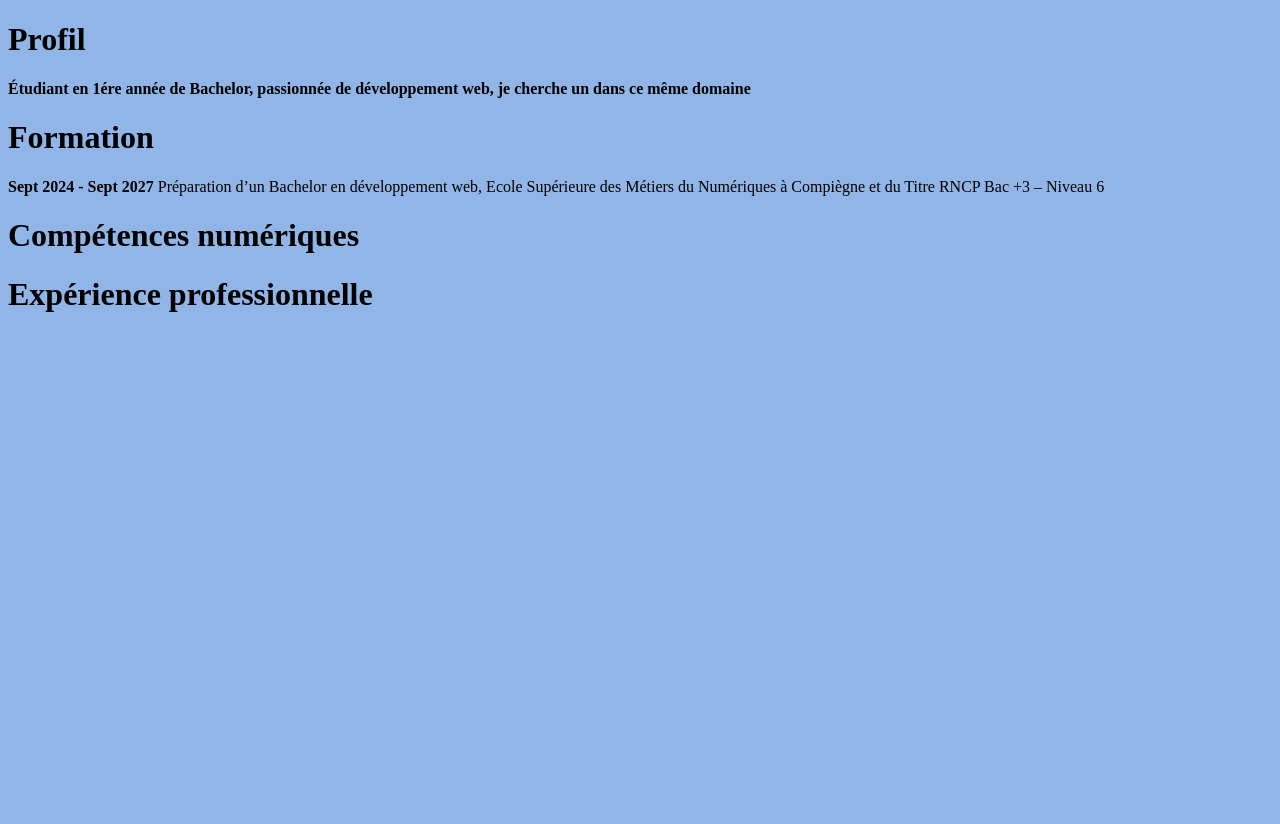
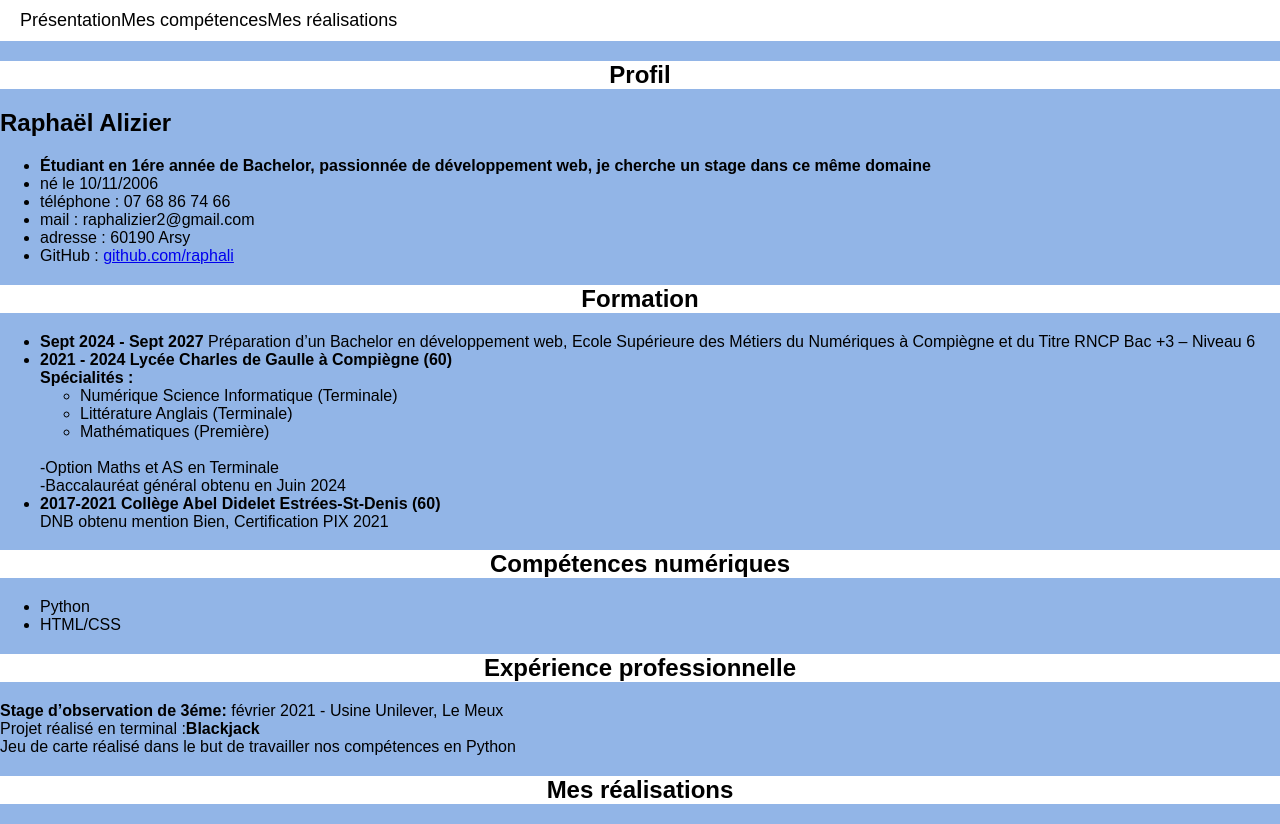
Before and after one commit to raphali/CV, a plain HTML site: page index.html in a window 1280 px wide. Before the commit the page ends 800 px from the top, so only its background shows below. Drawn offline with Linux system fonts and the light colour scheme.

Commit message:
second commit

```diff
--- a/assets/css/CVCSS.css
+++ b/assets/css/CVCSS.css
@@ -1,3 +1,37 @@
 body {
     background-color: rgb(146, 181, 231);
+    font-family: Arial, sans-serif;
+    margin: 0;
+    padding: 0;
 }
+
+nav {
+    background-color: white;
+    display:flex;
+    padding: 10px 20px;
+}
+
+.nav-list {
+    list-style: none;
+    display:flex;
+    justify-content:center;
+    margin:0;
+    padding:0;
+}
+
+.nav-list a {
+    text-decoration: none;
+    color: black;
+    font-size: 18px;
+    transition: color 0.3s;
+}
+
+.nav-list a:hover {
+    color: rgb(146, 181, 231);
+}
+
+h1 {
+    background-color: white;
+    display:flex;
+    justify-content:center;
+}
--- a/index.html
+++ b/index.html
@@ -5,20 +5,69 @@
     <meta charset="UTF-8">
     <meta name="viewport" content="width=device-width, initial-scale=1.0">
     <link rel="stylesheet" href="assets/css/CVCSS.css">
-    <title>CV</title>
+    <title>CV - Raphaël Alizier</title>
 </head>
 
 <body>
-    <h1> Profil </h1>
-    <p><strong>Étudiant en 1ére année de Bachelor, passionnée de développement web, je cherche un dans ce même
-            domaine</strong></p>
+    <header>
+        <nav class="navbar">
+            <ul class="nav-list">
+                <li><a href="#Presentation"> Présentation</a></li>
+                <li><a href="#Competences"> Mes compétences</a></li>
+                <li><a href="#Realisation"> Mes réalisations</a></li>
+            </ul>
+        </nav>
+    </header>
+    <section id="Presentation" class="section">
+        <div class="presentation">
+            <h1> Profil </h1>
+            <h2><strong>Raphaël Alizier</h2>
+            <ul class="presentation-list">
+                <li>Étudiant en 1ére année de Bachelor, passionnée de développement web, je cherche un stage dans ce même
+                    domaine</strong> </li>
+                <li>né le 10/11/2006 </li>
+                <li>téléphone : 07 68 86 74 66 </li>
+                <li>mail : raphalizier2@gmail.com </li>
+                <li>adresse : 60190 Arsy </li>
+                <li>GitHub : <a href="https://github.com/raphali">github.com/raphali</a></li>
+            </ul>
+        </div>
+    </section>
+    <p>
+    <section id="Presentation" class="section">
     <h1> Formation </h1>
-    <p><strong>Sept 2024 - Sept 2027</strong> Préparation d’un Bachelor en développement web, Ecole
+    <ul class="formation-list">
+        <li><strong>Sept 2024 - Sept 2027</strong> Préparation d’un Bachelor en développement web, Ecole
         Supérieure des Métiers du Numériques à Compiègne et du
-        Titre RNCP Bac +3 – Niveau 6 </p>
+        Titre RNCP Bac +3 – Niveau 6 </li>
+        <li><strong>2021 - 2024 Lycée Charles de Gaulle à Compiègne (60) <br> Spécialités :</strong>
+        <ul>
+            <li>Numérique Science Informatique (Terminale)</li>
+            <li>Littérature Anglais (Terminale)</li>
+            <li>Mathématiques (Première)</li>
+        </ul><br>
+    -Option Maths et AS en Terminale <br>
+    -Baccalauréat général obtenu en Juin 2024 <br></li>
+
+        <li><strong>2017-2021 Collège Abel Didelet Estrées-St-Denis (60)</strong><br>DNB obtenu mention Bien, Certification PIX 2021</li>
+    </ul>
+    </section>
+    <section id="Competences" class="section">
     <h1>Compétences numériques</h1>
-
+    <ul>
+        <li>Python</li>
+        <li>HTML/CSS</li>
+    </ul>
+    </section>
+    <section id="Experiences" class="section">
     <h1>Expérience professionnelle</h1>
+    <strong>Stage d’observation de 3éme:</strong> février 2021 - Usine Unilever, Le Meux <br>
+    Projet réalisé en terminal :<strong>Blackjack</strong><br> Jeu de carte réalisé dans le but de travailler nos compétences en Python
+    </section>
+    <section id="Realisation" class="section">
+    <h1>Mes réalisations</h1>
+    </section>
+    </p>
 </body>
 
 </html>
```
